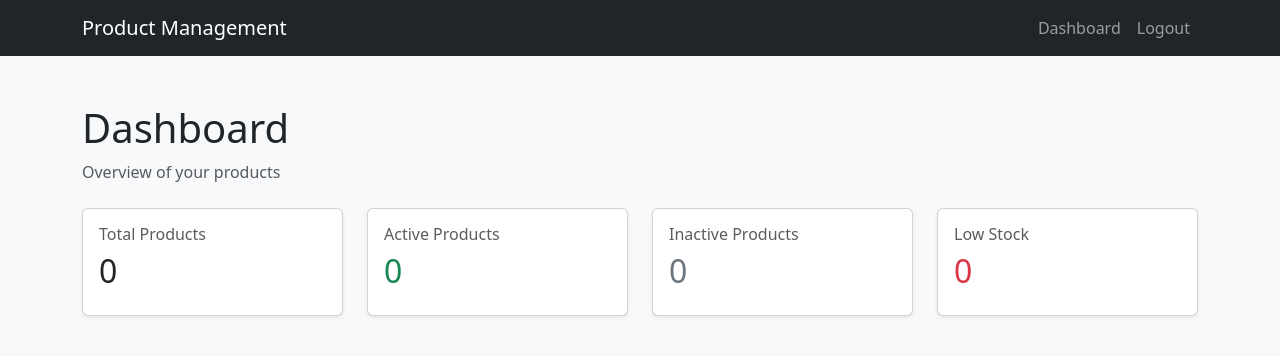
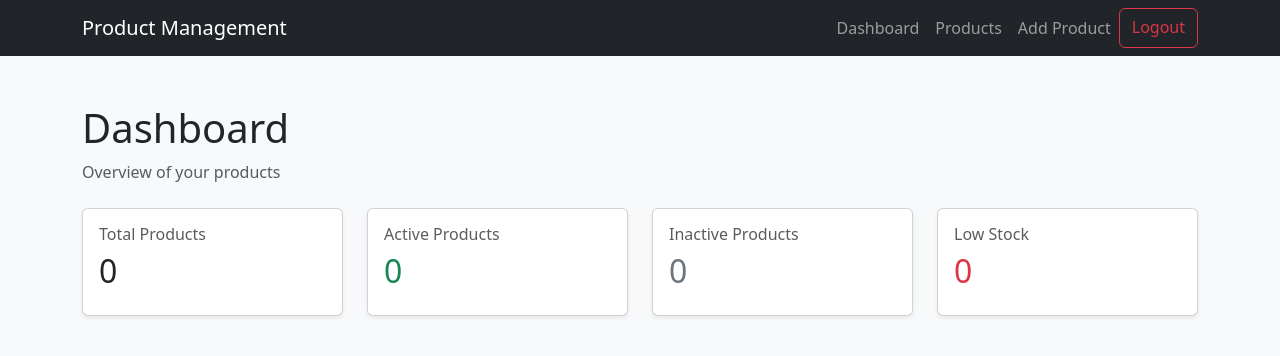
Before and after one commit to mohammednajeer/bthinkx-django-product-management, a Django app: page /dashboard/ in a window 1280 px wide. Shown: the top 356 px of the page. Run offline with Django 5.2, Linux system fonts and the light colour scheme; the visitor is signed in with stand-in values (Sample User, id 1); data that the repository does not hold is empty.

Commit message:
Complete assessment requirements

```diff
--- a/products/templates/products/dashboard.html
+++ b/products/templates/products/dashboard.html
@@ -25,15 +25,18 @@
                 Dashboard
             </a>
 
-            {% comment %} <a class="nav-link" href="{% url 'product_list' %}">
+            <a class="nav-link" href="{% url 'product_list' %}">
                 Products
             </a>
 
             <a class="nav-link" href="{% url 'product_create' %}">
                 Add Product
-            </a> {% endcomment %}
+            </a>
 
-            <a class="nav-link" href="{% url 'logout' %}">
+            <a
+                href="{% url 'logout' %}"
+                class="btn btn-outline-danger"
+            >
                 Logout
             </a>
         </div>
--- a/products/urls.py
+++ b/products/urls.py
@@ -1,6 +1,6 @@
 from django.urls import path
 
-from .views import (dashboard,product_list,product_create,product_edit,product_detail,product_delete)
+from .views import (dashboard,product_list,product_create,product_edit,product_detail,product_delete,user_logout)
 
 
 urlpatterns = [
@@ -10,4 +10,5 @@ urlpatterns = [
     path('products/<int:pk>/edit/',product_edit, name='product_edit'),
     path('products/<int:pk>/', product_detail, name='product_detail'),
     path('products/<int:pk>/delete/', product_delete, name='product_delete'),
+    path('logout/', user_logout, name='logout'),
 ]
--- a/products/views.py
+++ b/products/views.py
@@ -4,6 +4,8 @@ from django.core.paginator import Paginator
 from .forms import ProductForm
 from .models import Product, Category
 from django.shortcuts import render, redirect, get_object_or_404
+from django.contrib.auth import logout
+
 
 @login_required
 def dashboard(request):
@@ -130,3 +132,7 @@ def product_delete(request, pk):
         'products/product_confirm_delete.html',
         {'product': product}
     )
+
+def user_logout(request):
+    logout(request)
+    return redirect('login')
```
